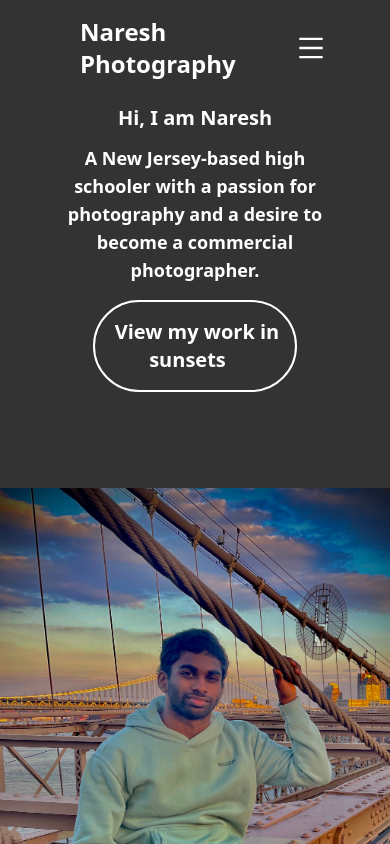
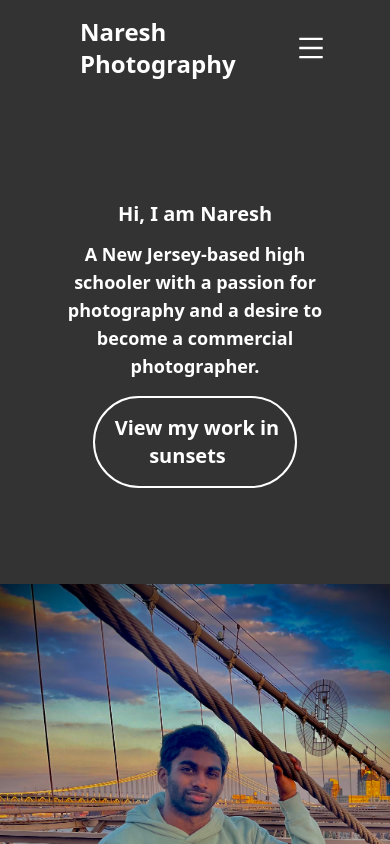
Before and after one commit to gajanm/photography-website, a React (Create React App) app: page / in a window 390 px wide. Shown: the top 844 px of the page. Built offline with nearby package versions, Linux system fonts and the light colour scheme.

Commit message:
changes to menu bar

```diff
--- a/src/components/Hero.jsx
+++ b/src/components/Hero.jsx
@@ -13,7 +13,7 @@ const Hero = () => {
 
   return (
     <div className='md:flex md:overflow-hidden text-white '>
-      <div className='w-full md:w-1/2 md:h-screen flex flex-col justify-center items-center'>
+      <div className='pt-24 md:pt-0 w-full md:w-1/2 md:h-screen flex flex-col justify-center items-center'>
         <h1 className="text-xl font-bold p-2 mb-1 mt-24 md:mt-0"> Hi, I am Naresh </h1>
         <h3 className='md:text-3xl sm:text-2xl text-lg items-center text-center font-bold flex w-[75%] h-[25%] md:py-[100px]'>A New Jersey-based high schooler with a passion for photography and a desire to become a commercial photographer.</h3>
         <div className='mt-4 hover:bg-black/5 rounded-full border-2 border-white'>
--- a/src/components/Navbar.jsx
+++ b/src/components/Navbar.jsx
@@ -19,8 +19,8 @@ const Navbar = () => {
           <li className='p-4'><Link to='/portfolio'>Portfolio</Link></li>
           <li className='p-4'><Link to='/contact'>Contact</Link></li>
         </ul>
-        <div onClick={handleNav} className='block md:hidden' >
-            {!nav ? <AiOutlineClose size={30} /> : <AiOutlineMenu size={30} className=""/> }
+        <div onClick={handleNav} className='block md:hidden md:pl-0 pl-8' >
+            {!nav ? <AiOutlineClose size={30} /> : <AiOutlineMenu size={30} /> }
 
         </div>
         <div className={!nav ? 'fixed left-0 top-0 w-[80%] h-full border-r border-r-gray-900 bg-[#000000] ease-in-out duration-500' : 'fixed left-[-100%] ease-in-out duration-500'}>
```
